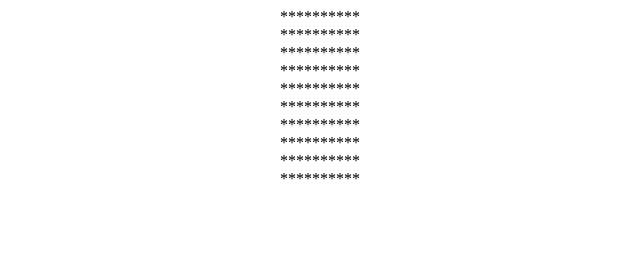
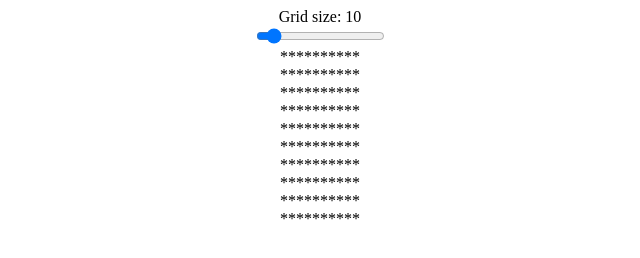
Before and after one commit to AcostaBSU/odin-etch-a-sketch, a plain HTML site: page index.html in a window 1280 px wide. Shown: the whole page, without its empty margins (320-960 px from the left). Drawn offline with Linux system fonts and the light colour scheme.

Commit message:
Create unhooked slider w/ updating value display

```diff
--- a/index.html
+++ b/index.html
@@ -7,7 +7,9 @@
     <link rel="stylesheet" href="./styles.css">
   </head>
   <body>
-    <div class="slider">
+    <div class="slider-container">
+      <div class="displaySize"></div>
+      <input type="range" min="1" max="100" value="10" class="setSize">
     </div>
     <div class="grid">
     </div>
--- a/script.js
+++ b/script.js
@@ -10,3 +10,10 @@ for (let i = 0; i < 10; i++) {
   }
   grid.appendChild(row);
 }
+
+const slider = document.querySelector(".setSize");
+const displaySize = document.querySelector(".displaySize");
+displaySize.textContent = `Grid size: ${slider.value}`;
+slider.addEventListener('input', event => {
+  displaySize.textContent = `Grid size: ${event.target.value}`;
+});
--- a/styles.css
+++ b/styles.css
@@ -2,6 +2,10 @@ body {
   display: flex;
   flex-direction: column;
   align-items: center;
+}
+
+.slider-container {
+  text-align: center;
 }
 
 .grid {
```
